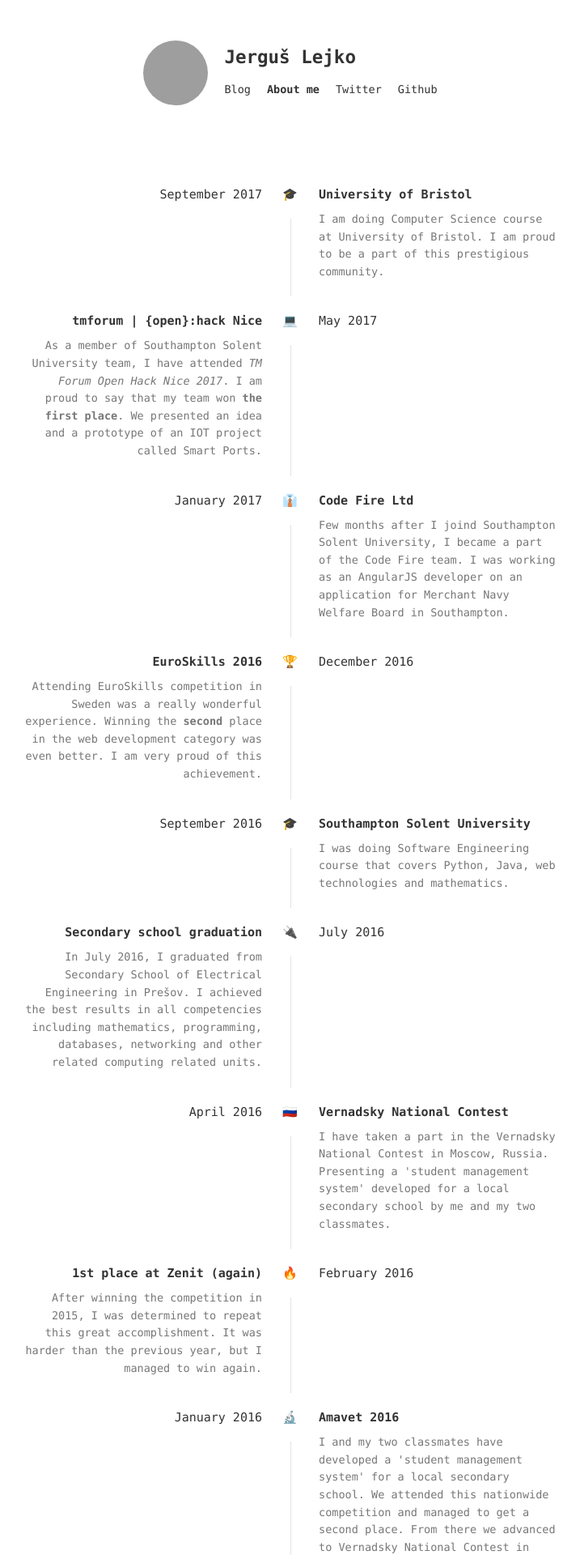
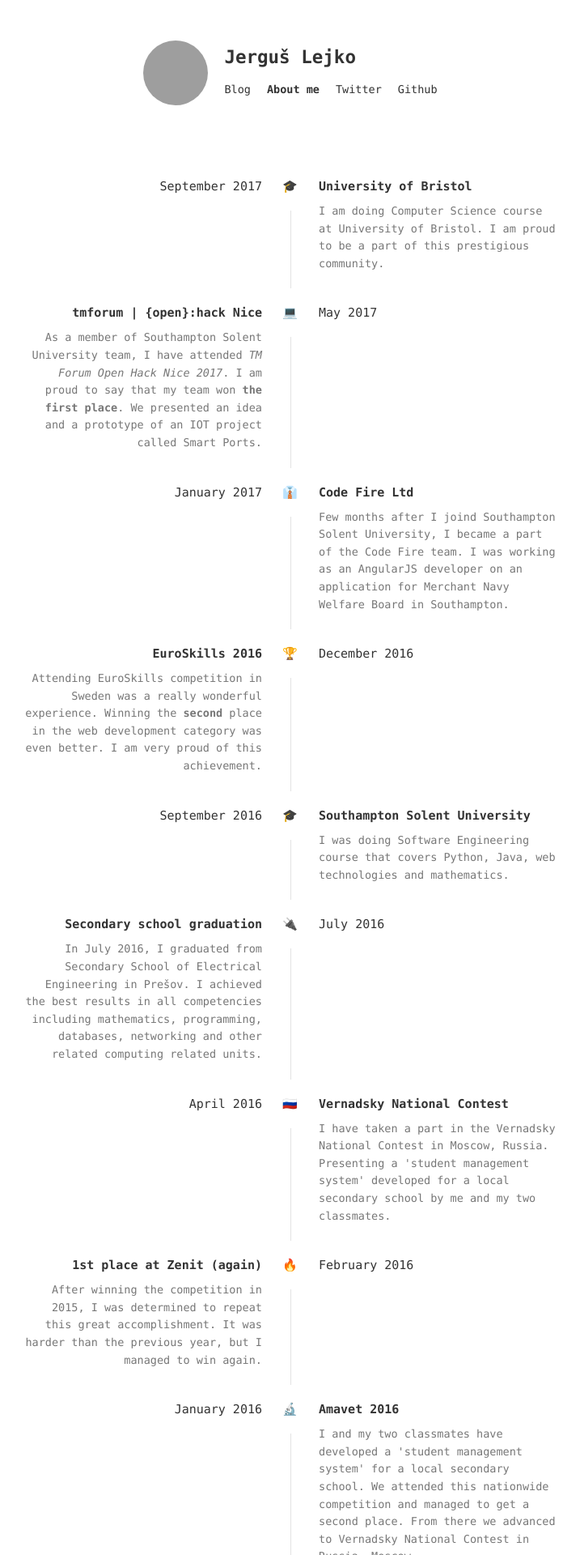
Before and after one commit to jerguslejko/website, a Jekyll site: the page built from about.html, in a window 1280 px wide. Shown: the top 1920 px of the page at 81% size, without its empty margins (281-998 px from the left). Built offline with Jekyll 4.4.1, drawn with Linux system fonts in a browser that asks for light colours; grey boxes are pictures that could not be loaded.

Commit message:
align pages

```diff
--- a/_includes/header.html
+++ b/_includes/header.html
@@ -1,4 +1,4 @@
-<nav class="mt-3 mb-8">
+<nav class="mt-3 mb-7">
 
     <div class="flex flex-center">
 
--- a/app.scss
+++ b/app.scss
@@ -47,7 +47,7 @@ $spacing: 10px;
 .mt-2 { margin-top: 2 * $spacing }
 .mt-3 { margin-top: 3 * $spacing }
 
-.mb-8 { margin-bottom: 8 * $spacing }
+.mb-7 { margin-bottom: 7 * $spacing }
 .mb-5 { margin-bottom: 5 * $spacing }
 .mb-2 { margin-bottom: 2 * $spacing }
 .mb-1 { margin-bottom: 1 * $spacing }
@@ -61,6 +61,7 @@ $spacing: 10px;
 .w-8 { width: 8 * $spacing }
 .h-8 { height: 8 * $spacing }
 
+.pt-1 { padding-top: 1 * $spacing }
 .p-2 { padding: 2 * $spacing }
 
 @media screen and (min-width: 680px) {
--- a/index.html
+++ b/index.html
@@ -2,7 +2,7 @@
 layout: default
 ---
 
-<section class="container">
+<section class="container pt-1">
     <ul>
         {% for post in site.posts %}
             <li class="mb-5">
```
